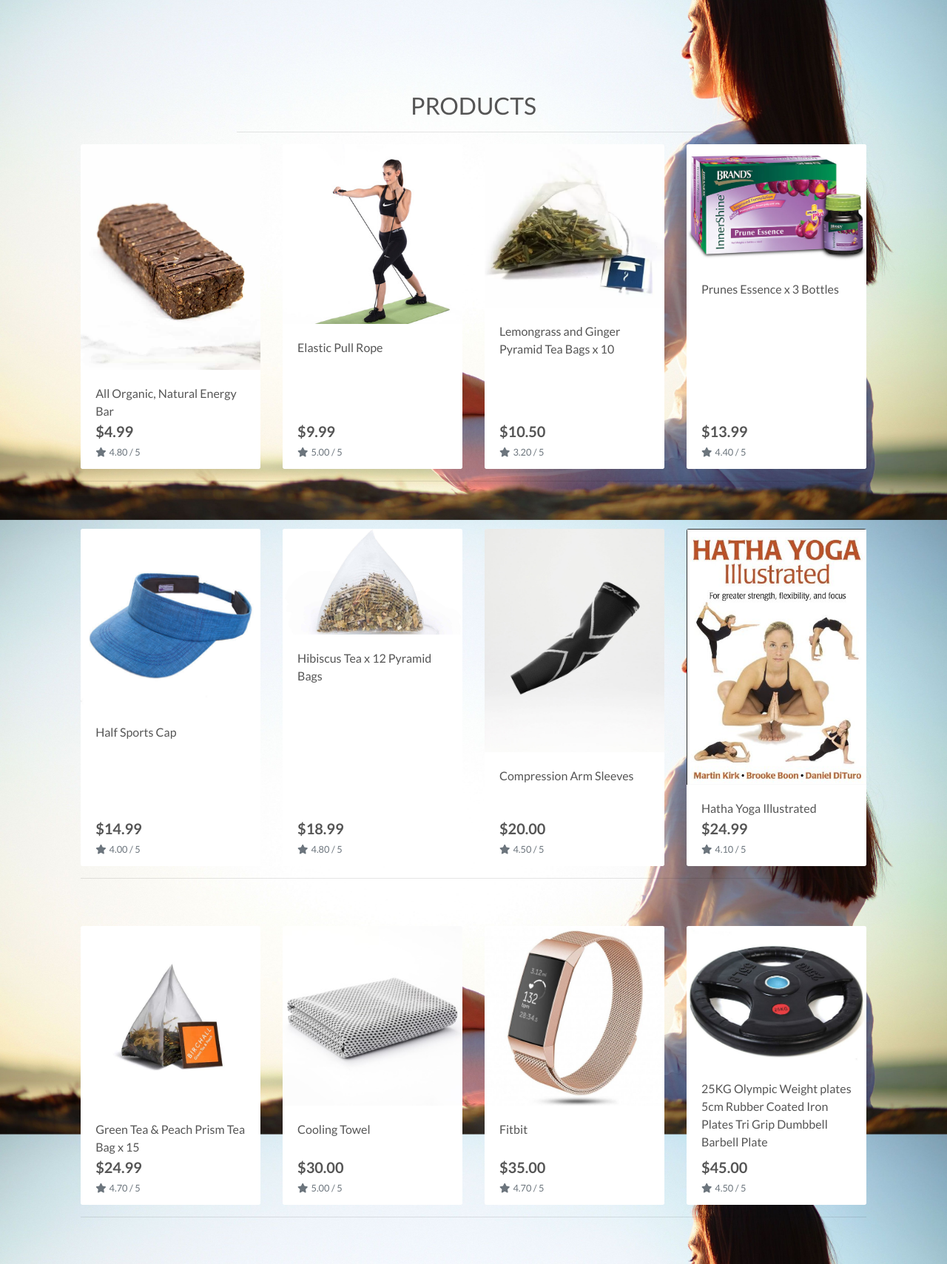
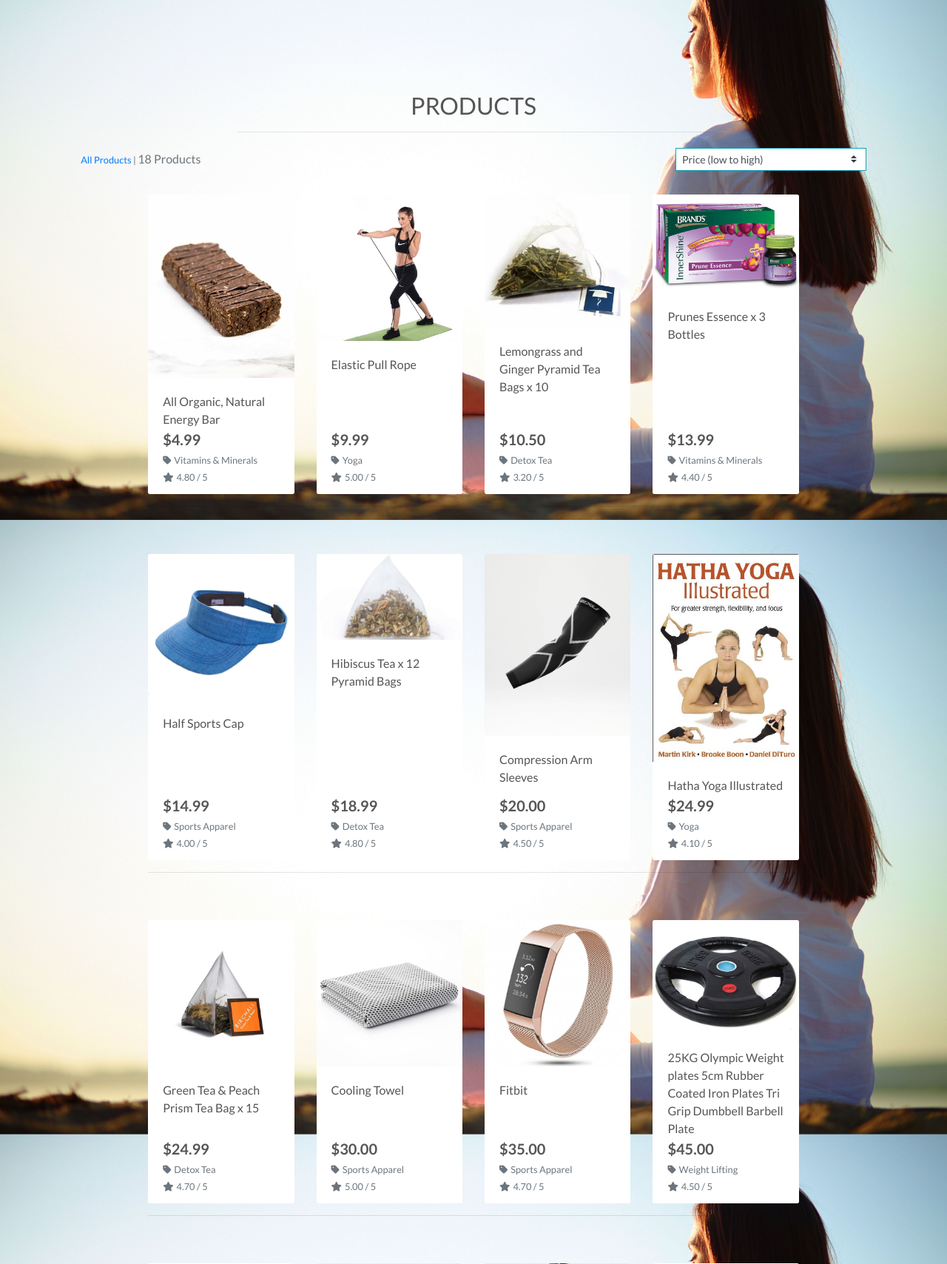
Before and after one commit to farahroslend/chi, a Django app: a page that uses products/templates/products/products.html in a window 1280 px wide. Shown: the part 128-1837 px from the top of the page at 74% size. Run offline with Django 3.2, Linux system fonts and the light colour scheme; data comes from the database, SQL or seed files in the repository; some libraries are stand-ins or nearby versions.

Commit message:
added categories tags, sorting bar, products search number counter

```diff
--- a/products/templates/products/products.html
+++ b/products/templates/products/products.html
@@ -23,9 +23,41 @@
                 <br>
                 <br>
                 <h2 class="logo-font">Products</h2>
+                {% for c in current_categories %}
+                    <a class="category-badge text-decoration-none" href="{% url 'products' %}?category={{ c.name }}">
+                        <span class="p-2 mt-2 badge badge-white text-black rounded-0 border border-dark">{{ c.friendly_name }}</span>
+                    </a>
+                {% endfor %}
                 <hr class="w-50 mb-1">
             </div>
         </div>
+        <div class="row">
+        <div class="product-container col-10 offset-1">
+                <div class="row mt-1 mb-2">
+                    <div class="col-12 col-md-6 my-auto order-md-last d-flex justify-content-center justify-content-md-end">
+                        <div class="sort-select-wrapper w-50">
+                            <select id="sort-selector" class="custom-select custom-select-sm rounded-0 border border-{% if current_sorting != 'None_None' %}info{% else %}black{% endif %}">
+                                <option value="reset" {% if current_sorting == 'None_None' %}selected{% endif %}>Sort by...</option>
+                                <option value="price_asc" {% if current_sorting == 'price_asc' %}selected{% endif %}>Price (low to high)</option>
+                                <option value="price_desc" {% if current_sorting == 'price_desc' %}selected{% endif %}>Price (high to low)</option>
+                                <option value="rating_asc" {% if current_sorting == 'rating_asc' %}selected{% endif %}>Rating (low to high)</option>
+                                <option value="rating_desc" {% if current_sorting == 'rating_desc' %}selected{% endif %}>Rating (high to low)</option>
+                                <option value="name_asc" {% if current_sorting == 'name_asc' %}selected{% endif %}>Name (A-Z)</option>
+                                <option value="name_desc" {% if current_sorting == 'name_desc' %}selected{% endif %}>Name (Z-A)</option>
+                                <option value="category_asc" {% if current_sorting == 'category_asc' %}selected{% endif %}>Category (A-Z)</option>
+                                <option value="category_desc" {% if current_sorting == 'category_desc' %}selected{% endif %}>Category (Z-A)</option>
+                            </select>
+                        </div>
+                    </div>
+                    <div class="col-12 col-md-6 order-md-first">
+                        <p class="text-muted mt-3 text-center text-md-left">
+                            {% if search_term or current_categories or current_sorting != 'None_None' %}
+                                <span class="small"><a href="{% url 'products' %}">All Products</a> | </span>
+                            {% endif %}
+                            {{ products|length }} Products{% if search_term %} found for <strong>"{{ search_term }}"</strong>{% endif %}
+                        </p>
+                    </div>
+                </div>
         <div class="row">
             <div class="product-container col-10 offset-1">
                 <div class="row mt-1 mb-2"></div>
@@ -49,6 +81,14 @@
                                     <div class="row">
                                         <div class="col">
                                             <p class="lead mb-0 text-left font-weight-bold">${{ product.price }}</p>
+                                            {% if product.category %}
+                                            <p class="small mt-1 mb-0">
+                                                <a class="text-muted" href="{% url 'products' %}?category={{ product.category.name }}">
+                                                    <i class="fas fa-tag mr-1"></i>{{ product.category.friendly_name }}
+                                                </a>
+                                            </p>
+                                            {% endif %}
+
                                             {% if product.rating %}
                                                 <small class="text-muted"><i class="fas fa-star mr-1"></i>{{ product.rating }} / 5</small>
                                             {% else %}
--- a/products/views.py
+++ b/products/views.py
@@ -21,6 +21,9 @@ def all_products(request):
             if sortkey == 'name':
                 sortkey = 'lower_name'
                 products = products.annotate(lower_name=Lower('name'))
+            if sortkey == 'category':
+                sortkey = 'category__name'
+
 
             if 'direction' in request.GET:
                 direction = request.GET['direction']
```
Also changed, not shown: products/templates/products/product_detail.html (+7 -0 lines).
